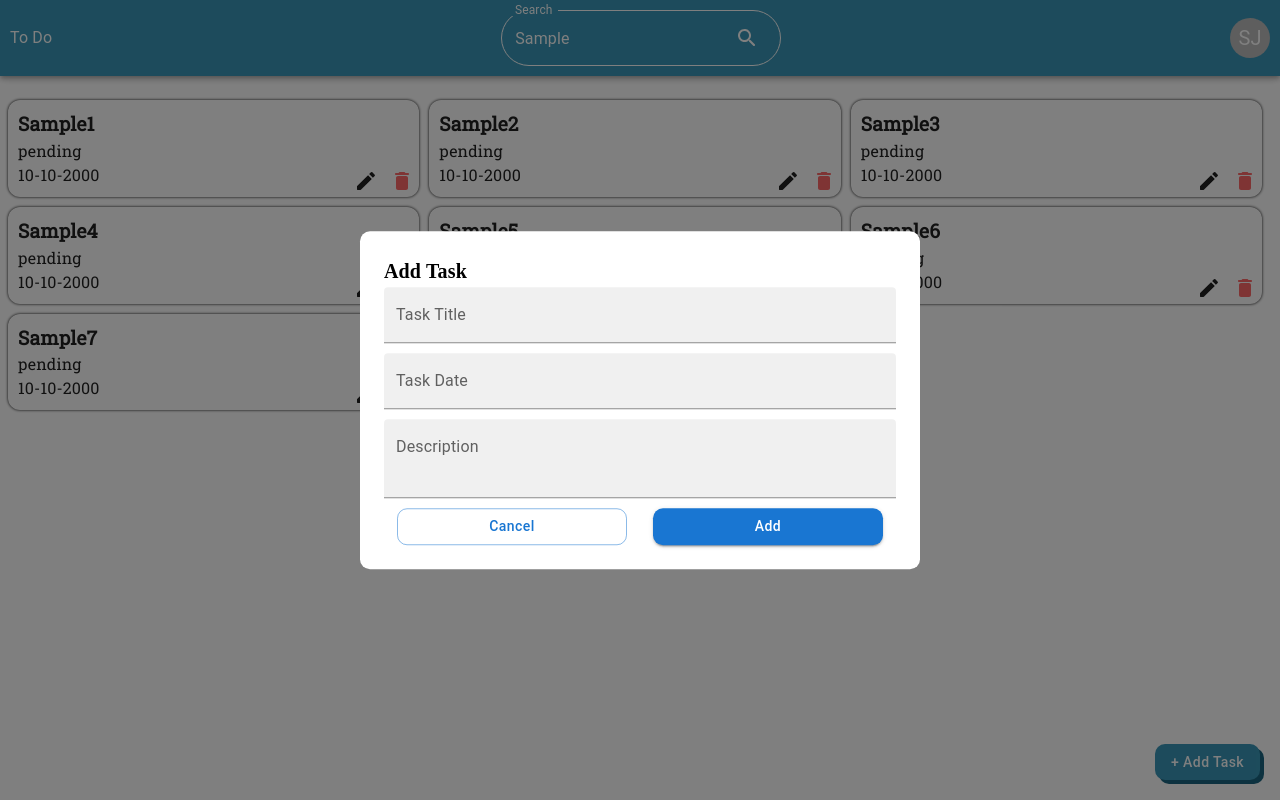
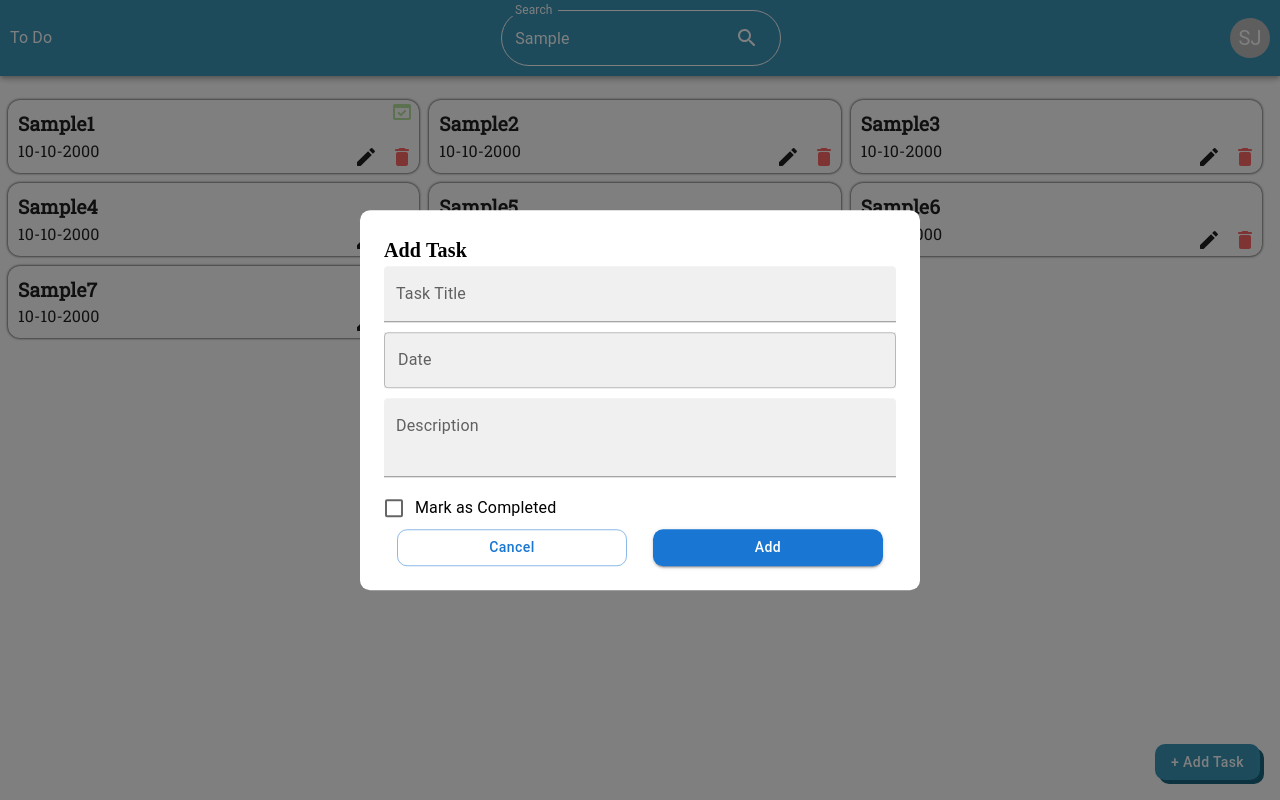
Before and after one commit to Satyaveerjaligama/todo-app, a React (Vite) app: page / in a window 1280 px wide. Both pictures are taken after typing "Sample" into the empty fields and a click on the button "+ Add Task". Built offline with nearby package versions, Linux system fonts and the light colour scheme; the HTML template or start-up script is replaced by a standard one.

Commit message:
added enums, date picker and logic for editing the details

```diff
--- a/package.json
+++ b/package.json
@@ -14,6 +14,8 @@
     "@emotion/styled": "^11.11.0",
     "@mui/icons-material": "^5.14.14",
     "@mui/material": "^5.14.14",
+    "@mui/x-date-pickers": "^6.16.3",
+    "dayjs": "^1.11.10",
     "react": "^18.2.0",
     "react-dom": "^18.2.0",
     "react-router-dom": "^6.17.0",
--- a/src/components/addTaskModal.tsx
+++ b/src/components/addTaskModal.tsx
@@ -1,18 +1,28 @@
-import {Modal, Box, Typography, TextField, Button, Grid} from "@mui/material"
-import { taskObjectProps } from "../utils/contants";
+import { useState } from "react";
+import {Modal, Box, Typography, TextField, Button, Grid, FormControlLabel, Checkbox} from "@mui/material"
+import { modalTypeEnum, taskObjectProps, taskStatusEnum } from "../utils/contants";
+import { AdapterDayjs } from '@mui/x-date-pickers/AdapterDayjs';
+import { LocalizationProvider } from '@mui/x-date-pickers/LocalizationProvider';
+import { DatePicker } from '@mui/x-date-pickers/DatePicker';
 
 interface AddTaskModalProps {
     open: boolean;
     handleClose: () => void;
     taskObject: taskObjectProps;
     handleAddBtnClick: () => void;
-    modalType: string,
-    taskDetailsOnChange: (event: React.ChangeEvent<HTMLInputElement | HTMLTextAreaElement>, field: string) => void;
+    modalType: string;
+    index: number;
+    taskDetailsOnChange: (event: React.ChangeEvent<HTMLInputElement | HTMLTextAreaElement>, field: string, type: string, index : number) => void;
+    handleCheckboxChange: (event: React.BaseSyntheticEvent, index: number)=> void;
 }
 
 const AddTaskModal = (props: AddTaskModalProps) => {
-    const {open, handleClose, taskObject, taskDetailsOnChange, handleAddBtnClick, modalType} = props
+    const {open, handleClose, taskObject, taskDetailsOnChange, handleAddBtnClick, modalType, handleCheckboxChange, index} = props
+    const [checkBox, setCheckBox] = useState<boolean>(taskObject.taskStatus === taskStatusEnum.completed);
 
+    // const dateOnChange = (e: any) => {
+    //     console.log("event", e);
+    // }
     return (
         <Modal
             open={open}
@@ -21,7 +31,7 @@ const AddTaskModal = (props: AddTaskModalProps) => {
             >
             <Box className="addTaskBox">
                 <Typography variant="h6" sx={{fontWeight: "bold", fontFamily: "Robboto Slab"}} component="h2">
-                    {modalType === "add" ? "Add Task" : "Edit Task"}
+                    {modalType === modalTypeEnum.add ? "Add Task" : "Edit Task"}
                 </Typography>
                 <Grid container>
                     <Grid item xs={12}>
@@ -29,24 +39,39 @@ const AddTaskModal = (props: AddTaskModalProps) => {
                             variant="filled"
                             className="taskTitle"
                             label="Task Title"
-                            onChange={(e)=>taskDetailsOnChange(e, "taskTitle")}
+                            onChange={(e)=>taskDetailsOnChange(e, "taskTitle", modalType, index)}
                             value={taskObject?.taskTitle ? taskObject?.taskTitle : ""}
                         />
-                        <TextField
-                            variant="filled"
-                            className="taskDate"
-                            label="Task Date"
-                            onChange={(e)=>taskDetailsOnChange(e, "taskDate")}
-                            value={taskObject?.taskDate ? taskObject?.taskDate : ""}
-                        />
+                        <div className="taskDate">
+                            <LocalizationProvider dateAdapter={AdapterDayjs}>
+                                <DatePicker
+                                    format="DD/MM/YYYY"
+                                    label="Date"
+                                    // onChange={(e)=>taskDetailsOnChange(e, "taskDate", modalType)}
+                                    // onChange={(e)=>dateOnChange(e)}
+                                />
+                            </LocalizationProvider>
+                        </div>
                         <TextField
                             label="Description"
                             className="taskDescription"
                             multiline
                             rows={2}
                             variant="filled"
-                            onChange={(e)=>taskDetailsOnChange(e, "taskDescription")}
+                            onChange={(e)=>taskDetailsOnChange(e, "taskDescription", modalType, index)}
                             value={taskObject?.taskDescription ? taskObject?.taskDescription : ""}
+                        />
+                        <FormControlLabel
+                            label="Mark as Completed"
+                            control={
+                                <Checkbox
+                                    checked={checkBox}
+                                    onChange={(e)=>{
+                                        setCheckBox(!checkBox)
+                                        handleCheckboxChange(e, index)
+                                    }}
+                                />
+                            }
                         />
                     </Grid>
                 </Grid>
@@ -61,7 +86,7 @@ const AddTaskModal = (props: AddTaskModalProps) => {
                         </Button>
                     </Grid>
                     <Grid item xs={12} sm={6}>
-                        { modalType === "add" ?
+                        { modalType === modalTypeEnum.add ?
                             <Button
                                 variant="contained"
                                 className="btn"
--- a/src/components/singleTaskCard.tsx
+++ b/src/components/singleTaskCard.tsx
@@ -1,25 +1,32 @@
 import {Box, Card, Typography} from "@mui/material"
-import { taskObjectProps } from "../utils/contants";
+import { taskObjectProps, taskStatusEnum } from "../utils/contants";
 import ModeEditOutlineRoundedIcon from '@mui/icons-material/ModeEditOutlineRounded';
 import DeleteRoundedIcon from '@mui/icons-material/DeleteRounded';
+import DomainVerificationRoundedIcon from '@mui/icons-material/DomainVerificationRounded';
 
 interface singleTaskCardProps {
     taskDetails: taskObjectProps,
     index: number,
     editTaskDetails: (index: number) => void,
+    deleteTask: (index: number) => void,
 }
 
 const SingleTaskCard = (props: singleTaskCardProps) => {
-    const {taskDetails, index, editTaskDetails} = props;
+    const {taskDetails, index, editTaskDetails, deleteTask} = props;
     return (
         <Card className="singleTaskCard">
             <Typography className="taskSubject">{taskDetails.taskTitle}</Typography>
-            <Typography className="taskStatus">{taskDetails.taskStatus}</Typography>
             <Typography className="taskDate">{taskDetails.taskDate}</Typography>
             <Box className="editDeleteBox">
                 <ModeEditOutlineRoundedIcon onClick={()=>editTaskDetails(index)}/>
-                <DeleteRoundedIcon />
+                <DeleteRoundedIcon onClick={()=>deleteTask(index)}/>
             </Box>
+            { taskDetails.taskStatus === taskStatusEnum.completed && (
+            <Box>
+                <DomainVerificationRoundedIcon className="completedIcon"/>
+            </Box>
+            )}
+
         </Card>
     )
 }
--- a/src/components/tasks.tsx
+++ b/src/components/tasks.tsx
@@ -1,31 +1,38 @@
-import { useState } from 'react';
+import { BaseSyntheticEvent, useState } from 'react';
 import {Box, Grid, Button} from "@mui/material";
 import SingleTaskCard from "./singleTaskCard";
 import AddTaskModal from "./addTaskModal";
-import { sampleData, taskObjectProps } from '../utils/contants';
+import { modalTypeEnum, sampleData, taskObjectProps, taskStatusEnum } from '../utils/contants';
 
 const Tasks = () => {
     const [openModal, setOpenModal] = useState(false);
     const handleModalOpen = () => setOpenModal(true);
     const handleModalClose = () => setOpenModal(false);
     const [allTask, setAllTask] = useState<taskObjectProps[]>(sampleData);
-    const [modalType, setModalType] = useState<string>("add");
+    const [modalType, setModalType] = useState<string>(modalTypeEnum.add);
+    const [activeElementIndex, setActiveElementIndex] = useState<number>(0);
     const [taskDetails, setTaskDetails] = useState<taskObjectProps>({
         taskTitle: "",
         taskDescription: "",
-        taskStatus: "pending",
+        taskStatus: taskStatusEnum.pending,
         taskDate: "",
     });
 
     const emptyObject: taskObjectProps = {
         taskTitle: "",
         taskDescription: "",
-        taskStatus: "pending",
+        taskStatus: taskStatusEnum.pending,
         taskDate: "",
     }
 
-    const taskDetailsOnChange = (event: React.ChangeEvent<HTMLInputElement | HTMLTextAreaElement>, field: string) => {
-        setTaskDetails({...taskDetails, [field]: event.target.value});
+    const taskDetailsOnChange = (event: React.ChangeEvent<HTMLInputElement | HTMLTextAreaElement>, field: string, type: string, index: number) => {
+        if (type === modalTypeEnum.add) {
+            setTaskDetails({...taskDetails, [field]: event.target.value});
+        } else {
+            const allTaskCopy = [...allTask];
+            allTaskCopy[index] = {...allTaskCopy[index], [field]: event.target.value}
+            setAllTask(allTaskCopy);
+        }
     }
 
     const handleAddBtnClick = () => {
@@ -35,8 +42,25 @@ const Tasks = () => {
 
     const editTaskDetails = (index: number) => {
         setTaskDetails(allTask[index]);
-        setModalType("edit");
+        setModalType(modalTypeEnum.edit);
+        setActiveElementIndex(index);
         handleModalOpen();
+    }
+
+    const deleteTask = (index: number) => {
+        const allTaskCopy = [...allTask];
+        allTaskCopy.splice(index, 1);
+        setAllTask(allTaskCopy);
+    }
+
+    const handleCheckboxChange = (event: BaseSyntheticEvent, index: number) => {
+        const allTaskCopy = [...allTask];
+        if (event.target.checked) {
+            allTaskCopy[index] = {...allTaskCopy[index], taskStatus: taskStatusEnum.completed};
+        } else {
+            allTaskCopy[index] = {...allTaskCopy[index], taskStatus: taskStatusEnum.pending};
+        }
+        setAllTask(allTaskCopy);
     }
 
     return (
@@ -48,6 +72,7 @@ const Tasks = () => {
                         taskDetails={item}
                         index={index}
                         editTaskDetails={editTaskDetails}
+                        deleteTask={deleteTask}
                     />
                 </Grid>
             )}
@@ -57,7 +82,7 @@ const Tasks = () => {
                 variant="contained"
                 onClick={()=>{
                     setTaskDetails(emptyObject)
-                    setModalType("add")
+                    setModalType(modalTypeEnum.add)
                     handleModalOpen()
                 }}
             >
@@ -70,6 +95,8 @@ const Tasks = () => {
                 modalType={modalType}
                 taskDetailsOnChange={taskDetailsOnChange}
                 handleAddBtnClick={handleAddBtnClick}
+                handleCheckboxChange={handleCheckboxChange}
+                index={activeElementIndex}
             />
         </Box>
     )
--- a/src/styles/_tasks.scss
+++ b/src/styles/_tasks.scss
@@ -47,6 +47,16 @@
             color: main.$red;
         }
     }
+
+    .completedIcon {
+        color: main.$light-green;
+        position: absolute;
+        top: 0px;
+        right: 5px;
+        svg {
+            font-size: larger;
+        }
+    }
 }
 
 .addTaskModal {
@@ -71,8 +81,12 @@
         }
     }
 
-    .taskTitle, .taskDescription, .taskDate {
+    .taskTitle, .taskDescription, .taskDate .MuiFormControl-root {
         width: 100%;
         margin-bottom: 10px;
     }
+
+    .taskDate .MuiFormControl-root {
+        background-color: rgba(0, 0, 0, 0.06);
+    }
 }
--- a/src/utils/contants.tsx
+++ b/src/utils/contants.tsx
@@ -5,11 +5,21 @@ export interface taskObjectProps {
     taskDate: string,
 }
 
+export const taskStatusEnum= Object.freeze({
+    pending: "pending",
+    completed: "completed",
+})
+
+export const modalTypeEnum = Object.freeze({
+    add: "add",
+    edit: "edit",
+})
+
 export const sampleData: taskObjectProps[] = [
     {
         taskTitle: "Sample1",
         taskDescription: "Description1",
-        taskStatus: "pending",
+        taskStatus: "completed",
         taskDate: "10-10-2000",
     },
     {
```
